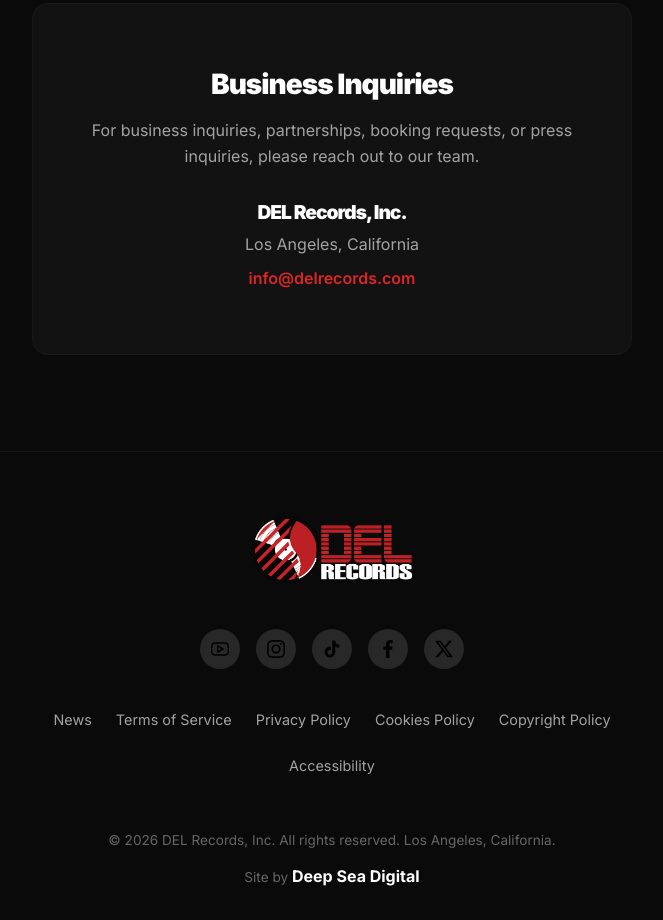
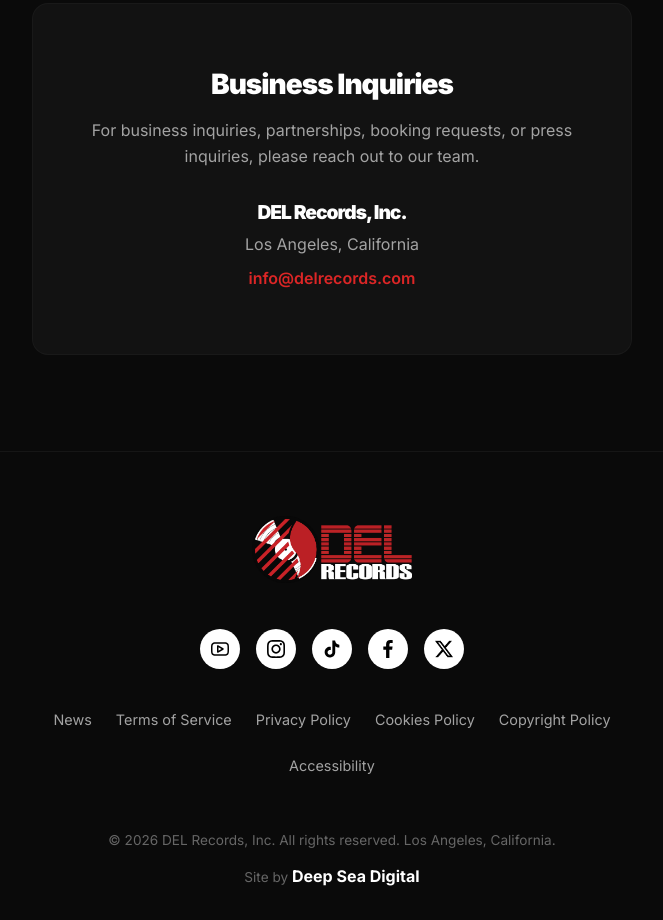
Before and after one commit to talondelatorre7-afk/Del-Records, an Eleventy site: page src/index.html in a window 1280 px wide. Shown: the part 6181-7101 px from the top of the page, without its empty margins (308-971 px from the left). Built offline with nearby package versions, Linux system fonts and the light colour scheme; Eleventy itself is replaced by a stand-in of ours; files that its build step writes are made by us from their sources; what @codestitchofficial/eleventy-plugin-sharp-images, glob would draw is missing.

Commit message:
change icon bg

```diff
--- a/src/assets/sass/root.scss
+++ b/src/assets/sass/root.scss
@@ -1060,7 +1060,7 @@
         }
 
         &.bg-yt, &.bg-ig, &.bg-tk, &.bg-fb, &.bg-x {
-            background-color: #282828;
+            background-color: #ffffff;
         }
 
         img {
```
